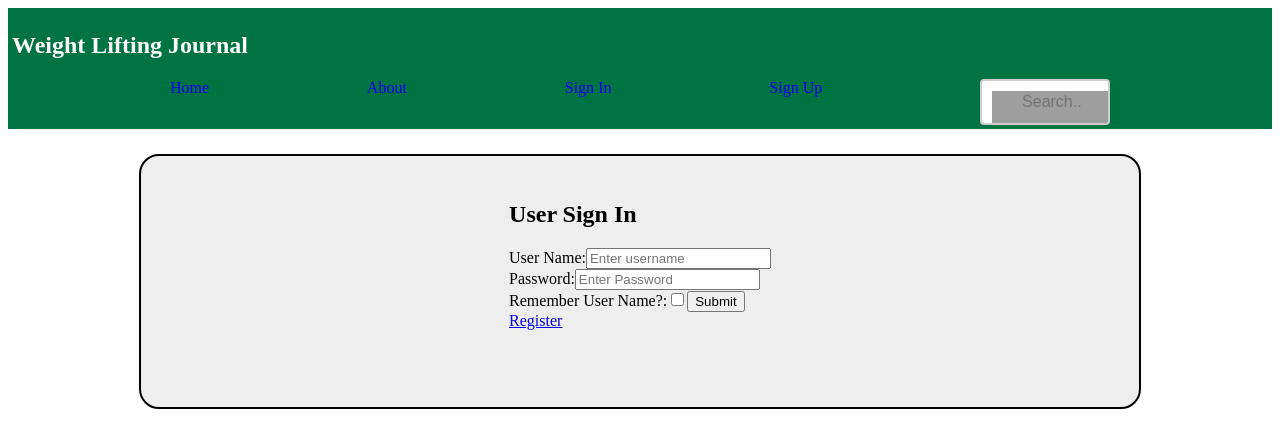
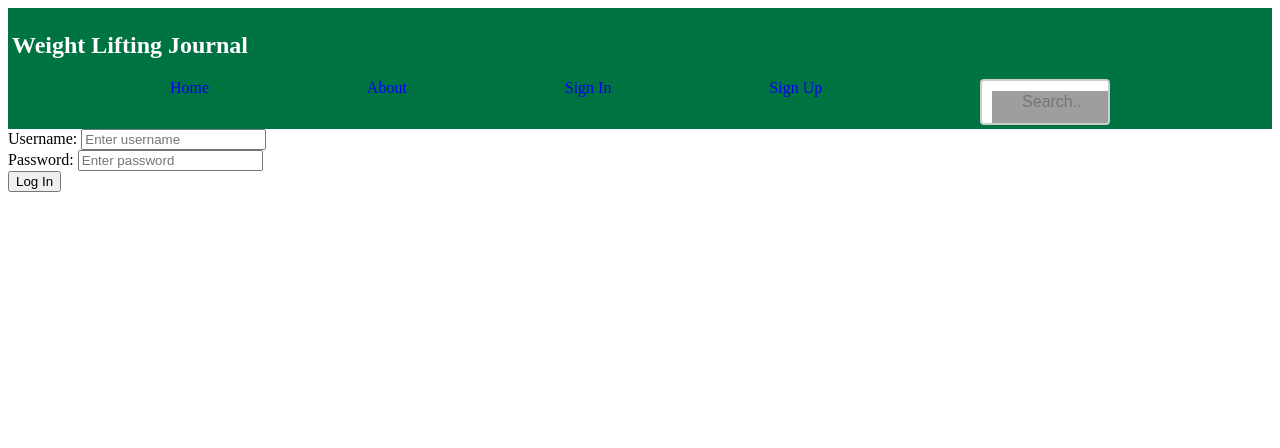
Before and after one commit to Lambda-bw-weight-lifting-journal-team/FrontEnd, a React (Create React App) app in the folder weight-lifting-journal/: page /sign-in in a window 1280 px wide. Shown: the top 448 px of the page. Built offline with nearby package versions, Linux system fonts and the light colour scheme; grey boxes are pictures that could not be loaded.

Commit message:
fixed Sign in and Sign up Form

```diff
--- a/weight-lifting-journal/src/components/SignIn.js
+++ b/weight-lifting-journal/src/components/SignIn.js
@@ -1,8 +1,5 @@
-import React, { useState, useEffect } from 'react';
-import { withFormik, Form, Field } from 'formik';
-import * as Yup from 'yup';
+import React, { useState } from 'react';
 import axios from 'axios';
-import { Link } from 'react-router-dom';
 import styled from 'styled-components';
 
 const StyledLogin = styled.div`
@@ -16,85 +13,144 @@ const StyledLogin = styled.div`
   border: 2px solid #000;
   border-radius: 20px;
   background: #eee;
-
   `;
 
-function LoginForm({ values, errors, touched, status }) {
-    const [username, setusername] = useState([]);
+  function SignIn(props) {
+    const [userInput, setUserInput] = useState({
+      username: '',
+      password: ''
+    })
+    function handleChange(e) {
+      setUserInput({...userInput, [e.target.name]: e.target.value});
+    }
+    function submitForm(e) {
+      e.preventDefault();
+      axios.post('https://bw-weight-lifting.herokuapp.com/api/auth/login', userInput)
+        .then(res => {
+          console.log(res.data)
+        //  localStorage.setItem('token', res.data.token);
 
-    useEffect(() => {
-        status && setusername(username => [...username, status]);
-    }, [status])
+        })
+        .catch(err => {
+          console.log("Login error:",err);
+        })
+        setUserInput({
+          ...userInput,
+          username: '',
+          password: ''
+        });
+    }
+    return (
+      <div>
+        <div>
+          <form onSubmit={submitForm} className='forms'>
+
+              <label htmlFor="username">Username: </label>
+              <input type='text'
+                name='username'
+                value={userInput.username}
+                id='username'
+                placeholder='Enter username'
+                onChange={handleChange}
+                required
+               />
+               <br />
 
 
+              <label htmlFor='password'>Password: </label>
+              <input type='password'
+                name='password'
+                value={userInput.password}
+                id='password'
+                placeholder='Enter password'
+                onChange={handleChange}
+                required /><br />
 
-    return (
-        <StyledLogin>
+              <button type='submit'>Log In</button>
+          </form>
+          </div>
+        </div>
+    )};
 
-            <section>
-            <Form>
-                <h1>User Sign In</h1>
-                <label>
-                    User Name:
-                    <Field type="text" name="username" placeholder="Enter username" autoComplete="none"/>
-                    {touched.username && errors.username && (
-                        <p>{errors.username}</p>
-                    )}
-                </label>
-                <br/>
-                <label>
-                    Password:
-                <Field type="password" name="password" placeholder="Enter Password"  autoComplete="none"/>
-                    {touched.password && errors.password && (
-                        <p>{errors.password}</p>
-                    )}
-                </label>
-                <br/>
-                <label>
-                    Remember User Name?:
-                    <Field type="checkbox" className="checkbox" name="tos" checked={values.tos} />
-                </label>
-                <button type="submit" >Submit</button><br/>
-                <Link to="/sign-up">Register</Link>
-            </Form>
-            {username.map(username => (
-                <div key={username.id}>
-                    <h2>Welcome Back!</h2>
-                    <p>Name: {username.username}</p>
-                    <p>Add a workout</p>
-                    <button>Lets Get Started</button>
-                </div>
-            ))}
-            </section>
-        </StyledLogin>
+    export default SignIn;
 
-    )
-}
+// function SigIn({ values, errors, touched, status }) {
+//     const [formData, setFormData] = useState({
+//         username: '',
+//         password: ''
+//     });
 
-const FormikLoginForm = withFormik({
-    mapPropsToValues({ username, password, }) {
-        return {
-            username: username || "",
-            password: password || "",
+//     const changeHandler = (e) => {
+//         setFormData({ ...formData, [e.target.name]: e.target.value, [`${e.target.name}Touched`]: true });
+//     }
 
-        };
-    },
-    validationSchema: Yup.object().shape({
-        name: Yup.string().required(),
-        password: Yup.string().required(),
-    }),
-    handleSubmit(values, { setStatus, resetForm }) {
-        axios
-        .get('https://reqres.in/api/users', values)
-        .then(res => {
-            setStatus(res.data);
-            console.log(res);
-        })
-        .catch(err => {
-            console.log(err.response);
-        })
-        .finally(resetForm())
-    }
-})(LoginForm)
+//     return (
+//         <StyledLogin>
 
-export default FormikLoginForm;
+//             <section>
+//             <Form onSubmit={}>
+//                 <h1>User Sign In</h1>
+//                 <label>
+//                     User Name:
+//                     <Field type="text" name="username" placeholder="Enter username" autoComplete="none" value={FormData.username} onChange={changeHandler} required/>
+//                     {touched.username && errors.username && (
+//                         <p>{errors.username}</p>
+//                     )}
+//                 </label>
+//                 <br/>
+//                 <label>
+//                     Password:
+//                 <Field type="password" name="password" placeholder="Enter Password"  autoComplete="none" onChange={changeHandler} value={FormData.password} required/>
+//                     {touched.password && errors.password && (
+//                         <p>{errors.password}</p>
+//                     )}
+//                 </label>
+//                 <br/>
+//                 <label>
+//                     Remember User Name?:
+//                     <Field type="checkbox" className="checkbox" name="tos" checked={values.tos} />
+//                 </label>
+//                 <button type="submit" >Submit</button><br/>
+//                 <Link to="/sign-up">Register</Link>
+//             </Form>
+//             {FormData.username.map(username => (
+//                 <div key={username.id}>
+//                     <h2>Welcome Back!</h2>
+//                     <p>Name: {username.username}</p>
+//                     <p>Add a workout</p>
+//                     <button>Lets Get Started</button>
+//                 </div>
+//             ))}
+//             </section>
+//         </StyledLogin>
+
+//     )
+// }
+
+// const FormikLoginForm = withFormik({
+//     mapPropsToValues({ username, password, }) {
+//         return {
+//             username: username || "",
+//             password: password || "",
+
+//         };
+//     },
+//     validationSchema: Yup.object().shape({
+//         name: Yup.string().required(),
+//         password: Yup.string().required(),
+//     }),
+//     handleSubmit(values, { setStatus, resetForm }) {
+//         axios
+//         .get('https://reqres.in/api/users', values)
+//         .then(res => {
+//             setStatus(res.data);
+//             console.log(res);
+//         })
+//         .catch(err => {
+//             console.log(err.response);
+//         })
+//         .finally(resetForm())
+//     }
+// })(LoginForm)
+
+// export default FormikLoginForm;
--- a/weight-lifting-journal/src/components/SignUp.js
+++ b/weight-lifting-journal/src/components/SignUp.js
@@ -9,7 +9,7 @@ const StyledDiv = styled.div`
   align-items: center;
   flex-flow: column;
   width: 75%;
-  height: 200px;
+  height: 100%;
   margin: 2% auto;
   padding: 2%;
   border: 2px solid #000;
@@ -32,40 +32,27 @@ function UserForm({ values, errors, touched, status }) {
             <Form>
                 <h1>User Registration</h1>
                 <label>
-                    Name:
-                    <Field type="text" name="name" placeholder="Enter Name" autoComplete="none" />
+                    User Name:
+                    <Field type="text" name="username" placeholder="Enter a User Name" autoComplete="none" />
                     {touched.name && errors.name && (
                         <p className="errors">{errors.name}</p>
                     )}
                 </label>
                 <br/>
                 <label>
-                    Email:
-                    <Field type="text" name="email" placeholder="Enter Email" autoComplete="none"/>
-                </label>
-                <br/>
-                <label>
                     Password:
-                <Field type="password" name="password" placeholder="Enter Password"  autoComplete="none"/>
+                <Field type="password" name="password" placeholder="Enter a Password"  autoComplete="none"/>
                     {touched.password && errors.password && (
                         <p className="errors">{errors.password}</p>
                     )}
                 </label>
                 <br/>
-                <label>
-                    Terms Of Service:
-                    <Field type="checkbox" className="checkbox" name="tos" checked={values.tos} />
-
-                {errors.tos && (
-                    <p className="errors">{errors.tos}</p>
-                )}
-                </label>
                 <button type="submit" >Submit</button>
             </Form>
             {users.map(user => (
-                <div className="user-card" key={user.id}>
+                <div key={user.id}>
                     <h2>New User!</h2>
-                    <p>Name: {user.name}</p>
+                    <p>Name: {user.username}</p>
                     <p>Welcome!</p>
                 </div>
             ))}
@@ -75,21 +62,18 @@ function UserForm({ values, errors, touched, status }) {
 }
 
 const FormikUserForm = withFormik({
-    mapPropsToValues({ name, email, password, tos }) {
+    mapPropsToValues({ username, password }) {
         return {
-            name: name || "",
-            email: email || "",
+            username: username || "",
             password: password || "",
-            tos: tos || false
         };
     },
     validationSchema: Yup.object().shape({
-        name: Yup.string().required(),
+        username: Yup.string().required(),
         password: Yup.string().required(),
-        tos: Yup.bool().oneOf([true], 'You must accept the Terms of Service')
     }),
     handleSubmit(values, { setStatus, resetForm }) {
-        axios.post('https://reqres.in/api/users', values)
+        axios.post('https://bw-weight-lifting.herokuapp.com/api/auth/register', values)
         .then(res => {
             setStatus(res.data);
             console.log(res);
```
